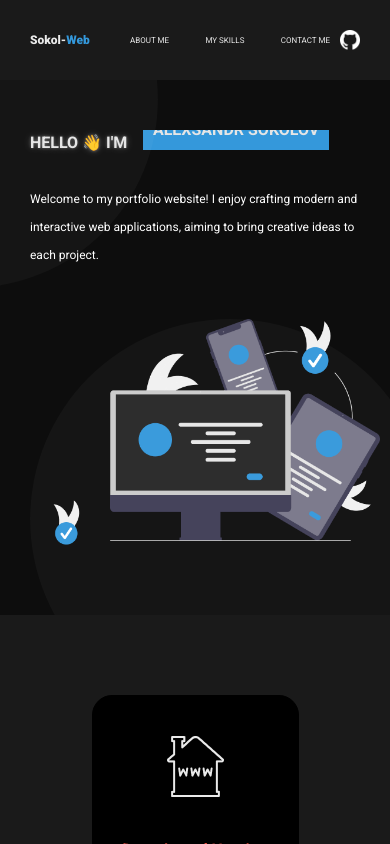
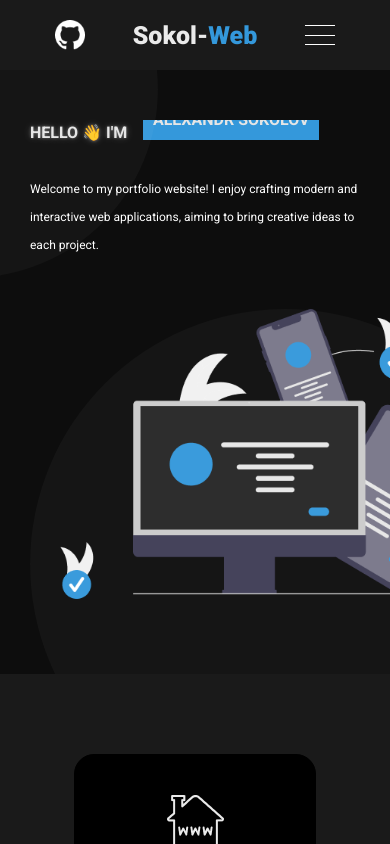
Before and after one commit to 1urt3t/sokol-web, a React (Create React App) app: page / in a window 390 px wide. Shown: the top 844 px of the page. Built offline with nearby package versions, Linux system fonts and the light colour scheme; the HTML template or start-up script is replaced by a standard one.

Commit message:
Mob Version

```diff
--- a/package.json
+++ b/package.json
@@ -1 +1 @@
-{"homepage":"https://sokol-web.ru/","name":"sokol-web","version":"0.1.0","private":true,"dependencies":{"@testing-library/jest-dom":"^5.17.0","@testing-library/react":"^13.4.0","@testing-library/user-event":"^13.5.0","gh-pages":"^5.0.0","gsap":"^3.12.2","react":"^18.2.0","react-dom":"^18.2.0","react-scripts":"5.0.1","react-scroll":"^1.8.9","scrollmagic":"^2.0.8","web-vitals":"^2.1.4"},"scripts":{"start":"react-scripts start","build":"react-scripts build","test":"react-scripts test","eject":"react-scripts eject","deploy":"gh-pages -d build","redeploy":"npm run build"},"eslintConfig":{"extends":["react-app","react-app/jest"]},"browserslist":{"production":[">0.2%","not dead","not op_mini all"],"development":["last 1 chrome version","last 1 firefox version","last 1 safari version"]}}
+{"homepage":"https://sokol-web.ru/","name":"sokol-web","version":"0.1.0","private":true,"dependencies":{"@testing-library/jest-dom":"^5.17.0","@testing-library/react":"^13.4.0","@testing-library/user-event":"^13.5.0","gh-pages":"^5.0.0","gsap":"^3.12.2","react":"^18.2.0","react-dom":"^18.2.0","react-scripts":"5.0.1","react-scroll":"^1.8.9","react-transition-group":"^4.4.5","scrollmagic":"^2.0.8","web-vitals":"^2.1.4"},"scripts":{"start":"react-scripts start","build":"react-scripts build","test":"react-scripts test","eject":"react-scripts eject","deploy":"gh-pages -d build","redeploy":"npm run build"},"eslintConfig":{"extends":["react-app","react-app/jest"]},"browserslist":{"production":[">0.2%","not dead","not op_mini all"],"development":["last 1 chrome version","last 1 firefox version","last 1 safari version"]}}
--- a/src/App.js
+++ b/src/App.js
@@ -5,6 +5,7 @@ import Page02 from "./components/02-page/page02";
 import Page03 from "./components/03-page/page03";
 import Page04 from "./components/04-page/page04";
 import Footer from "./components/05-page/footer";
+import HeaderMob from "./components/01-header/HeaderMob";
 
 class App extends React.Component {
   render() {
@@ -13,6 +14,7 @@ class App extends React.Component {
         <div className="content">
           <div className="App">
         <Element name="header"><Header /></Element>
+        <Element name="header"><HeaderMob /></Element>
         <Element name='page02'><Page02 /></Element>
         <Element name='page03'><Page03 /></Element>
         <Element name='page04'><Page04 /></Element>
--- /dev/null
+++ b/src/components/01-header/BurgerMenu.js
@@ -0,0 +1,24 @@
+import React , {useState} from "react";
+import { Link } from 'react-scroll'
+const BurgerMenu = () => {
+    const [isOpen, setIsOpen] = useState(false);
+
+    const toggleMenu = () => {
+        setIsOpen(!isOpen);
+    }
+    return (
+        <div className="burgerMenu">
+                        <button className="burger-menu-btn" onClick={toggleMenu}>
+                            <div className={isOpen ? 'burger-menu-line  open' : 'burger-menu-line'}></div>
+                            <div className={isOpen ? 'burger-menu-line  open' : 'burger-menu-line'}></div>
+                            <div className={isOpen ? 'burger-menu-line  open' : 'burger-menu-line'}></div>
+                        </button>
+                        {isOpen && <div className="menu-items">
+                        <div className="header__link"><Link  to="page02" smooth={true} duration={500}>ABOUT ME </Link></div>
+                        <div className="header__link"><Link  to="page03" smooth={true} duration={500}>MY SKILLS</Link></div>
+                        <div className="header__link"><Link  to="page04" smooth={true} duration={500}>CONTACT ME</Link></div>
+                        </div>}
+                    </div>
+    )
+}
+export default BurgerMenu
--- /dev/null
+++ b/src/components/01-header/HeaderMob.js
@@ -0,0 +1,21 @@
+import React , {useState} from "react";
+import Image from '../img/01-header/github.png'
+import BurgerMenu from './BurgerMenu.js'
+
+class HeaderMob extends React.Component {
+    render() {
+        return (
+            <div id="header-mob">
+                <div className="container" id="headerMob__container">
+                    <div className="header__github"><a href="https://github.com/1urt3t"><img src={Image}/></a></div>
+                    <div className="header__logo">
+                        Sokol-<span>Web</span>
+                    </div>
+                    <BurgerMenu />
+                </div>
+            </div>
+        )
+    }
+}
+
+export default HeaderMob
--- a/src/components/02-page/page02.js
+++ b/src/components/02-page/page02.js
@@ -12,7 +12,7 @@ class Page02 extends React.Component {
                            <p className="page02__text__animation__p">Hello 👋 I'm</p>
                            <section className="animation">
                                <div className="first">
-                               <div>Alexsandr Sokolov</div>
+                               <div>Alexandr Sokolov</div>
                                </div>
                                <div className="second">
                                <div>Web Developer</div>
--- a/src/style.css
+++ b/src/style.css
@@ -23,6 +23,7 @@ body {
   padding: 30px 0px;
   background-color: #1a1a1a;
   overflow: hidden;
+  display: block;
 }
 #header__container {
   display: flex;
@@ -37,7 +38,7 @@ body {
   font-style: normal;
   font-weight: 800;
   line-height: normal;
-  width: 180px;
+  width: 130px;
 }
 .header__logo span {
   color: #3498db;
@@ -48,7 +49,7 @@ body {
   line-height: normal;
 }
 .header__links {
-  width: 400px;
+  width: 420px;
   display: flex;
   justify-content: space-between;
   align-items: center;
@@ -84,6 +85,58 @@ body {
 .header__github img {
   float: right;
 }
+/* ------------------------------------------- */
+#header-mob {
+  padding: 20px 0px;
+  background-color: #1a1a1a;
+  overflow: hidden;
+  display: none;
+  align-items: center;
+}
+
+#headerMob__container {
+  display: flex;
+  justify-content: space-between;
+  align-items: center;
+}
+.burgerMenu {
+  width: 80px;
+  display: flex;
+  flex-direction: column;
+  align-items: center;
+}
+.burger-menu-btn {
+  display: flex;
+  flex-direction: column;
+  justify-content: space-between;
+  width: 30px;
+  height: 20px;
+  background-color: transparent;
+  border: none;
+  cursor: pointer;
+}
+.burger-menu-line {
+  width: 100%;
+  height: 1px;
+  background-color: white;
+}
+.menu-items {
+  position: absolute;
+  z-index: 999;
+  background-color: #1a1a1a;
+  padding: 10px;
+  display: flex;
+  flex-direction: column;
+  gap: 10px;
+  margin-top: 30px;
+  border-radius: 10%;
+}
+.header__github {
+  width: 80px;
+  align-items: center;
+}
+
+
 /* --------------------------------- */
 /* 02-page */
 /* --------------------------------- */
@@ -248,7 +301,7 @@ body {
 .skill__text {
   display: flex;
   flex-direction: column;
-  gap: 8px;
+  gap: 10px;
   align-items: center;
   text-align: center;
 }
@@ -430,8 +483,8 @@ body {
   /* 03-page */
   /* --------------------------------- */
   .page03__skill {
-      width: 250px;
-      height: 450px;
+      width: 260px;
+      height: 465px;
     }
   .skill__circle {
       top: 41px;
@@ -503,7 +556,7 @@ body {
   /* --------------------------------- */
   .page03__skill {
       width: 205px;
-      height: 450px;
+      height: 420px;
   }
   .skill__img {
     padding-top: 40px;
@@ -629,6 +682,10 @@ body {
   /* --------------------------------- */
   /* 03-page */
   /* --------------------------------- */
+  .page03__skill {
+    width: 280px;
+    height: 380px;
+}
   .skills__row1 , .skills__row2{
       flex-direction: column;
       justify-content: space-between;
@@ -686,7 +743,7 @@ body {
       position: relative;
       width: 45px;
       top: -130px;
-      left: calc(var(--index)*19);
+      left: calc(var(--index)*21.5);
   }
   /* --------------------------------- */
   /* 04-footer */
@@ -708,27 +765,21 @@ body {
   /* --------------------------------- */
   /* 01-header */
   /* --------------------------------- */
+  #header {
+    display: none;
+  }
+  #header-mob {
+    display: block;
+  }
   .header__logo {
-    width: 130px;
-    font-size: 18px;
-  }
-  .header__logo span {
-    font-size: 18px;
-  }
-  .header__links {
-      width: 250px;
-  }
-  .header__link a {
-      font-size: 10px;
-  }
-  .header__link a:hover {
-      font-size: 10px;
+    width: auto;
+    text-align: center;
+    align-items: center;
   }
   .header__github {
-      width: 70px;
-  }
-  .header__github img {
-      width: 25px;
+    display: flex;
+    justify-content: center;
+    width: 80px;
   }
   /* --------------------------------- */
   /* 02-page */
@@ -768,6 +819,13 @@ body {
       height: 510px;
   }
   /* --------------------------------- */
+  /* 03-page */
+  /* --------------------------------- */
+  .page03__skill {
+    width: 240px;
+    height: 390px;
+}
+  /* --------------------------------- */
   /* 04-page */
   /* --------------------------------- */
   #page04__container {
@@ -777,14 +835,14 @@ body {
     }
     .page04__img2 {
       width: 40px;
-      top: -270px;
-      left: calc(var(--index)*17);
+      top: -320px;
+      left: calc(var(--index)*13);
   }
   .page04__text {
       margin-bottom: 30px;
   }
   /* --------------------------------- */
-  /* 04-footer */
+  /* 05-footer */
   /* --------------------------------- */
   .Upward {
       padding: 8px 25px;
@@ -801,35 +859,6 @@ body {
 /* 576 */
 /* -------------------- */
 @media (max-width: 576px) {
-  /* --------------------------------- */
-  /* 01-header */
-  /* --------------------------------- */
-  .header__logo {
-    width: 100px;
-    font-size: 12px;
-  }
-  .header__logo span {
-    font-size: 12px;
-  }
-  .header__links {
-    width: 200px;
-    display: flex;
-    justify-content: space-between;
-    align-items: center;
-  }
-  .header__link a {
-    font-size: 8px;
-  }
-  .header__link a:hover {
-      font-size: 8px;
-  }
-  .header__github {
-    width: 30px;
-  }
-  .header__github img {
-    width: 20px;
-    float: right;
-  }
   /* --------------------------------- */
   /* 02-page */
   /* --------------------------------- */
@@ -859,13 +888,6 @@ body {
   .page02__text__desk {
       font-size: 12px;
       width: 350px;
-  }
-  .page02__img img{
-      width: 350px;
-  }
-  .page02__img::after {
-      width: 400px;
-      height: 400px;
   }
    /* --------------------------------- */
   /* 03-page */
@@ -900,8 +922,8 @@ body {
     }
     .page04__img2 {
       width: 40px;
-      top: -300px;
-      left: calc(var(--index)*14);
+      top: -320px;
+      left: calc(var(--index)*12);
   }
   .page04__text {
       margin-bottom: 30px;
```
Also changed, not shown: 1 other file (tests, documents, lock files or other folders).
